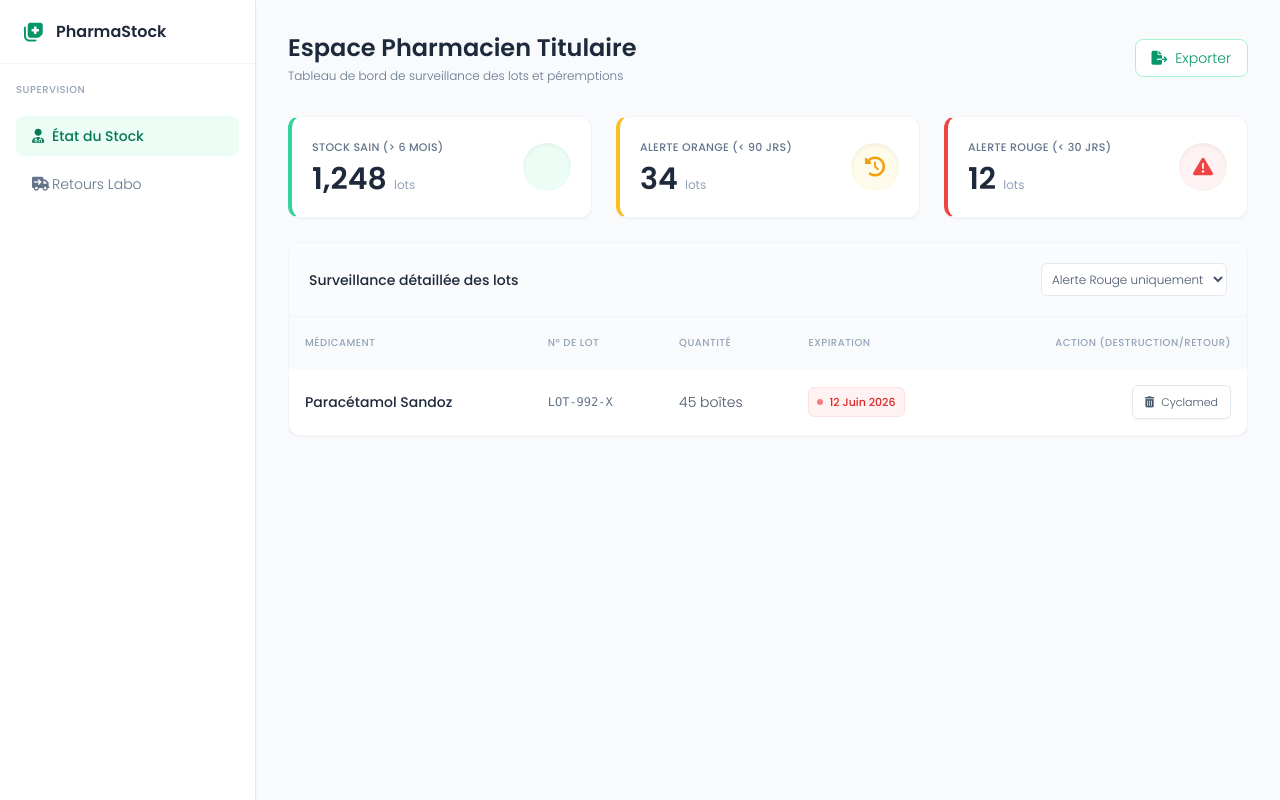
After one commit to sarafasra/PharmaFEFO, a PHP site: page /templates/views/pharmacien/dashboard.php in a window 1280 px wide. The commit adds this page. Run offline with PHP 8.4, Linux system fonts and the light colour scheme; some libraries are stand-ins or nearby versions.

Commit message:
add dashboard of all actors

```diff
--- /dev/null
+++ b/templates/views/pharmacien/dashboard.php
@@ -0,0 +1,137 @@
+<!DOCTYPE html>
+<html lang="fr">
+<head>
+    <meta charset="UTF-8">
+    <meta name="viewport" content="width=device-width, initial-scale=1.0">
+    <title>Dashboard Pharmacien - PharmaStock</title>
+    <link href="https://fonts.googleapis.com/css2?family=Poppins:wght@300;400;500;600&display=swap" rel="stylesheet">
+    <link rel="stylesheet" href="https://cdnjs.cloudflare.com/ajax/libs/font-awesome/6.4.0/css/all.min.css">
+    <script src="https://cdn.tailwindcss.com"></script>
+    <script>
+        tailwind.config = {
+            theme: {
+                extend: {
+                    fontFamily: { sans: ['Poppins', 'sans-serif'] },
+                    animation: { 'fade-in': 'fadeIn 0.5s ease-out forwards' },
+                    keyframes: {
+                        fadeIn: {
+                            '0%': { opacity: '0', transform: 'translateY(15px)' },
+                            '100%': { opacity: '1', transform: 'translateY(0)' },
+                        }
+                    }
+                }
+            }
+        }
+    </script>
+    <style>body { font-weight: 300; }</style>
+</head>
+<body class="bg-slate-50 text-slate-700 text-sm antialiased flex h-screen overflow-hidden">
+
+    <!-- Sidebar -->
+    <aside class="w-64 bg-white border-r border-slate-200 flex flex-col shadow-sm z-10">
+        <div class="h-16 flex items-center px-6 border-b border-slate-100">
+            <i class="fa-solid fa-notes-medical text-emerald-600 text-xl mr-3"></i>
+            <span class="font-semibold text-slate-800 text-base">PharmaStock</span>
+        </div>
+        <div class="p-4 flex-1">
+            <p class="text-[10px] text-slate-400 font-medium mb-4 uppercase tracking-wider">Supervision</p>
+            <nav class="space-y-2">
+                <!-- Actif -->
+                <a href="#" class="w-full flex items-center px-4 py-2.5 text-emerald-700 bg-emerald-50 rounded-lg transition-all duration-200 font-medium">
+                    <i class="fa-solid fa-user-doctor w-5"></i> État du Stock
+                </a>
+                <a href="#" class="w-full flex items-center px-4 py-2.5 text-slate-500 hover:bg-slate-50 rounded-lg transition-all duration-200">
+                    <i class="fa-solid fa-truck-arrow-right w-5"></i> Retours Labo
+                </a>
+            </nav>
+        </div>
+    </aside>
+
+    <!-- Main Content -->
+    <main class="flex-1 overflow-y-auto p-8 animate-fade-in">
+        <header class="flex justify-between items-center mb-8">
+            <div>
+                <h1 class="text-2xl font-semibold text-slate-800">Espace Pharmacien Titulaire</h1>
+                <p class="text-slate-500 text-xs mt-1">Tableau de bord de surveillance des lots et péremptions</p>
+            </div>
+            <button class="bg-white border border-emerald-200 text-emerald-600 px-4 py-2 rounded-lg hover:bg-emerald-50 hover:shadow-md hover:-translate-y-0.5 transition-all duration-300 flex items-center">
+                <i class="fa-solid fa-file-export mr-2"></i> Exporter
+            </button>
+        </header>
+
+        <!-- KPI Cards -->
+        <div class="grid grid-cols-1 md:grid-cols-3 gap-6 mb-6">
+            <div class="bg-white rounded-xl p-5 border border-slate-100 shadow-sm flex items-center justify-between hover:-translate-y-1 transition-transform duration-300 cursor-pointer border-l-4 border-l-emerald-400">
+                <div>
+                    <p class="text-[11px] text-slate-500 font-medium mb-1 uppercase tracking-wide">Stock Sain (> 6 mois)</p>
+                    <h3 class="text-3xl font-semibold text-slate-800">1,248 <span class="text-xs font-normal text-slate-400">lots</span></h3>
+                </div>
+                <div class="w-12 h-12 rounded-full bg-emerald-50 flex items-center justify-center text-emerald-500 shadow-inner">
+                    <i class="fa-solid fa-shield-check text-xl"></i>
+                </div>
+            </div>
+
+            <div class="bg-white rounded-xl p-5 border border-slate-100 shadow-sm flex items-center justify-between hover:-translate-y-1 transition-transform duration-300 cursor-pointer border-l-4 border-l-amber-400">
+                <div>
+                    <p class="text-[11px] text-slate-500 font-medium mb-1 uppercase tracking-wide">Alerte Orange (< 90 jrs)</p>
+                    <h3 class="text-3xl font-semibold text-slate-800">34 <span class="text-xs font-normal text-slate-400">lots</span></h3>
+                </div>
+                <div class="w-12 h-12 rounded-full bg-amber-50 flex items-center justify-center text-amber-500 shadow-inner">
+                    <i class="fa-solid fa-clock-rotate-left text-xl"></i>
+                </div>
+            </div>
+
+            <div class="bg-white rounded-xl p-5 border border-slate-100 shadow-sm flex items-center justify-between hover:-translate-y-1 transition-transform duration-300 cursor-pointer border-l-4 border-l-red-500">
+                <div>
+                    <p class="text-[11px] text-slate-500 font-medium mb-1 uppercase tracking-wide">Alerte Rouge (< 30 jrs)</p>
+                    <h3 class="text-3xl font-semibold text-slate-800">12 <span class="text-xs font-normal text-slate-400">lots</span></h3>
+                </div>
+                <div class="w-12 h-12 rounded-full bg-red-50 flex items-center justify-center text-red-500 shadow-inner">
+                    <i class="fa-solid fa-triangle-exclamation text-xl"></i>
+                </div>
+            </div>
+        </div>
+
+        <!-- Table des lots critiques -->
+        <div class="bg-white rounded-xl shadow-sm border border-slate-100 overflow-hidden">
+            <div class="p-5 border-b border-slate-100 flex justify-between items-center bg-slate-50/80 backdrop-blur-sm">
+                <h2 class="text-sm font-medium text-slate-800">Surveillance détaillée des lots</h2>
+                <select class="text-xs border border-slate-200 rounded-md p-1.5 bg-white text-slate-600 outline-none focus:border-emerald-400 focus:ring-1 focus:ring-emerald-400 transition-all">
+                    <option>Tous les lots</option>
+                    <option selected>Alerte Rouge uniquement</option>
+                </select>
+            </div>
+            <div class="overflow-x-auto">
+                <table class="w-full text-left border-collapse">
+                    <thead>
+                        <tr class="bg-slate-50 text-[10px] uppercase text-slate-400 tracking-wider">
+                            <th class="p-4 font-medium">Médicament</th>
+                            <th class="p-4 font-medium">N° de Lot</th>
+                            <th class="p-4 font-medium">Quantité</th>
+                            <th class="p-4 font-medium">Expiration</th>
+                            <th class="p-4 font-medium text-right">Action (Destruction/Retour)</th>
+                        </tr>
+                    </thead>
+                    <tbody class="text-sm divide-y divide-slate-100">
+                        <tr class="hover:bg-slate-50/80 transition-colors group">
+                            <td class="p-4 text-slate-800 font-medium">Paracétamol Sandoz</td>
+                            <td class="p-4 text-slate-500 text-xs font-mono">LOT-992-X</td>
+                            <td class="p-4 text-slate-600">45 boîtes</td>
+                            <td class="p-4">
+                                <span class="bg-red-50 text-red-600 border border-red-100 px-2 py-1 rounded-md text-[11px] font-medium inline-flex items-center">
+                                    <span class="w-1.5 h-1.5 rounded-full bg-red-500 mr-1.5 animate-pulse"></span> 12 Juin 2026
+                                </span>
+                            </td>
+                            <td class="p-4 text-right">
+                                <button class="text-[11px] bg-white text-slate-600 border border-slate-200 px-3 py-1.5 rounded-md hover:bg-red-50 hover:text-red-600 hover:border-red-200 transition-all shadow-sm">
+                                    <i class="fa-solid fa-trash-can mr-1"></i> Cyclamed
+                                </button>
+                            </td>
+                        </tr>
+                    </tbody>
+                </table>
+            </div>
+        </div>
+    </main>
+</body>
+</html>
```
Also changed, not shown: public/index.php (+10 -18 lines), src/Repository/StockBatchRepository.php (+10 -6 lines), templates/views/Preparateur/dashboard.php (added, +112 -0 lines), templates/views/admin/dashboard.php (added, +133 -0 lines), templates/dashboard/index.php (deleted), templates/layout/base.php (deleted).
